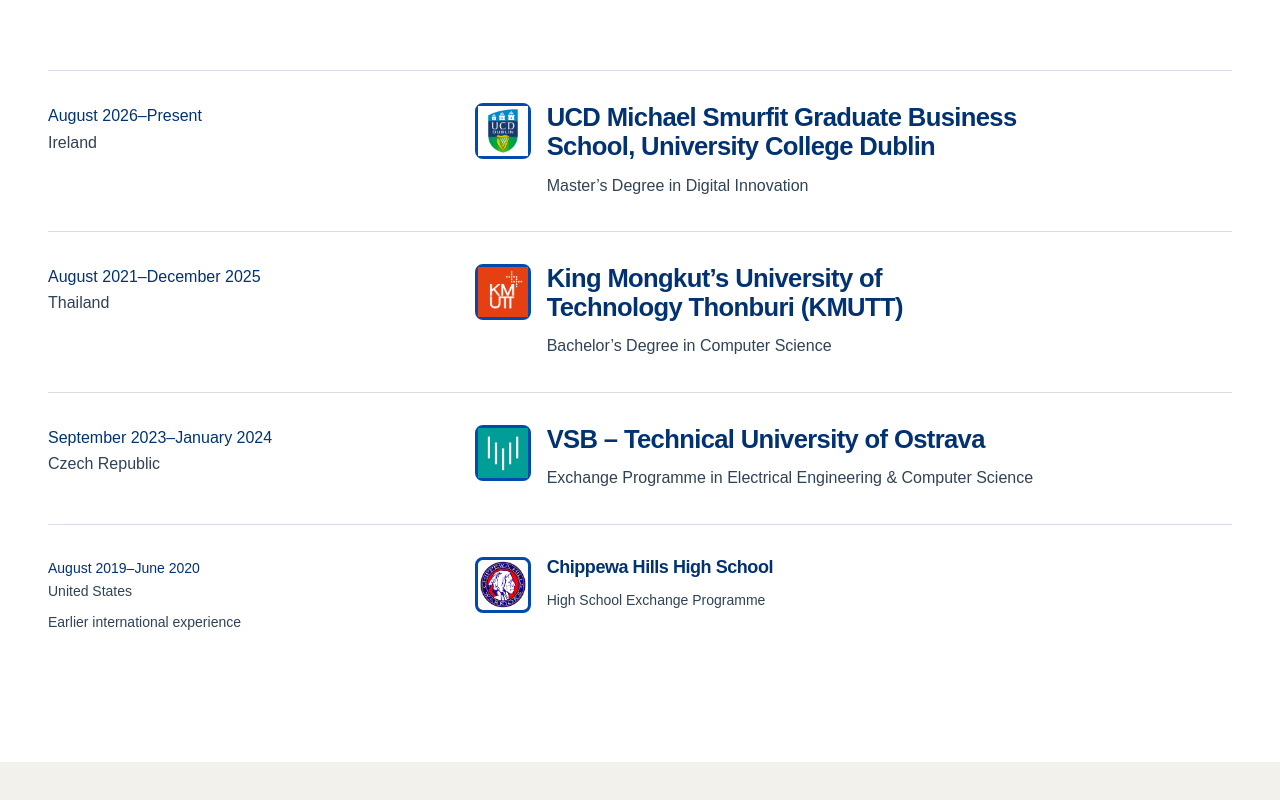
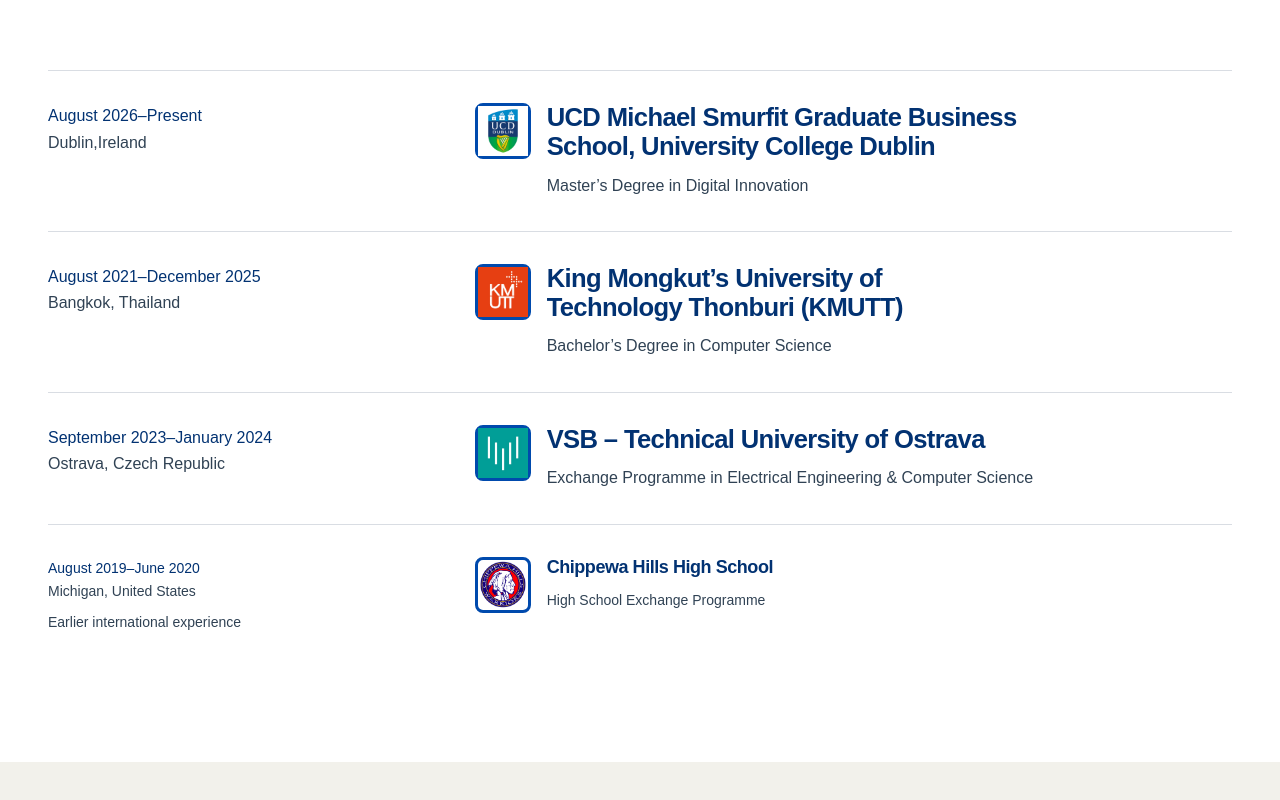
Before and after one commit to PoomPak8119/Portfolio, a Next.js app: page /education in a window 1280 px wide. Shown: the part 670-1470 px from the top of the page. Built offline with nearby package versions, Linux system fonts and the light colour scheme; no server answers; a web font is replaced by a local one.

Commit message:
add location to edu

```diff
--- a/content/education.ts
+++ b/content/education.ts
@@ -11,14 +11,14 @@
     institution: "UCD Michael Smurfit Graduate Business School, University College Dublin",
     qualification: "Master’s Degree in Digital Innovation",
     period: "August 2026–Present",
-    country: "Ireland",
+    country: "Dublin,Ireland",
     logo: "/logos/education/ucd-smurfit.png",
   },
   {
     institution: "King Mongkut’s University of Technology Thonburi (KMUTT)",
     qualification: "Bachelor’s Degree in Computer Science",
     period: "August 2021–December 2025",
-    country: "Thailand",
+    country: "Bangkok, Thailand",
     logo: "/logos/education/kmutt.png",
   },
   {
@@ -26,14 +26,14 @@
     qualification:
       "Exchange Programme in Electrical Engineering & Computer Science",
     period: "September 2023–January 2024",
-    country: "Czech Republic",
+    country: "Ostrava, Czech Republic",
     logo: "/logos/education/vsb.png",
   },
   {
     institution: "Chippewa Hills High School",
     qualification: "High School Exchange Programme",
     period: "August 2019–June 2020",
-    country: "United States",
+    country: "Michigan, United States",
     logo: "/logos/education/chippewa-hills.png",
     earlier: true,
   },
```
